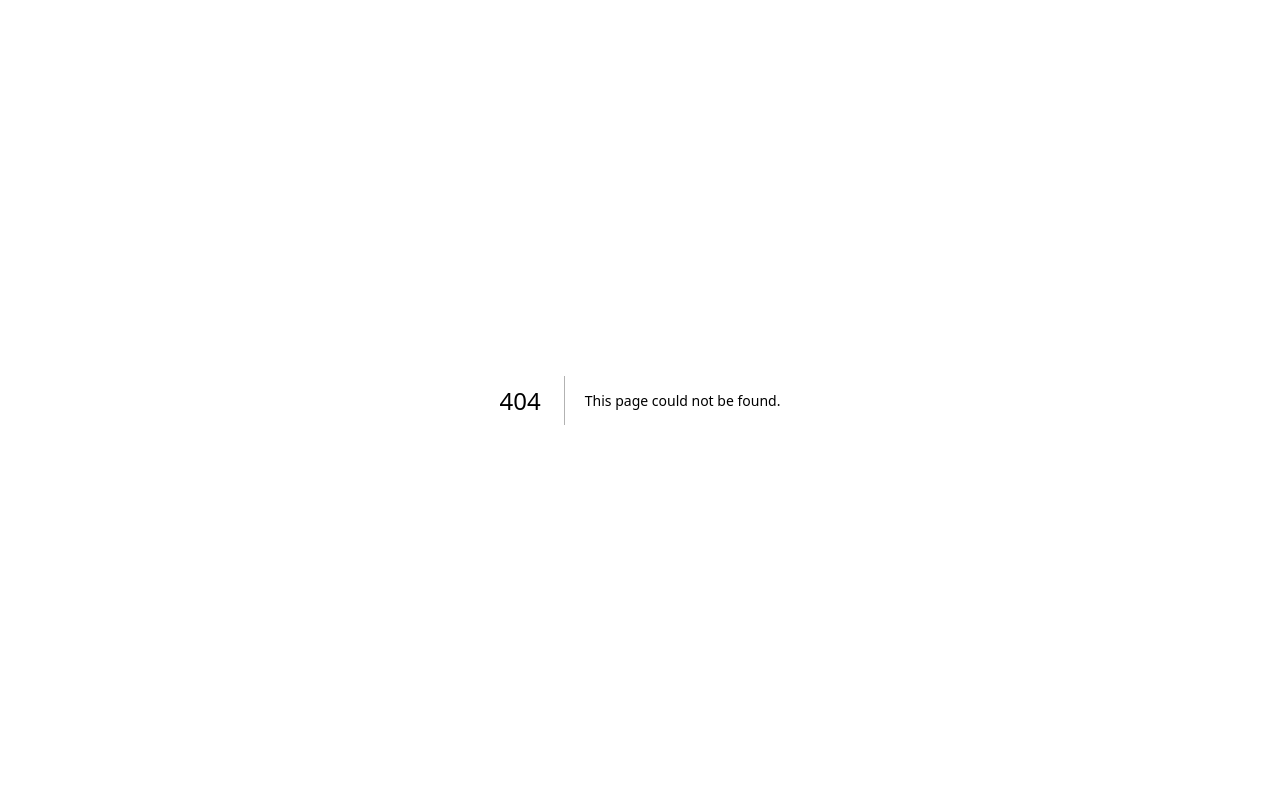
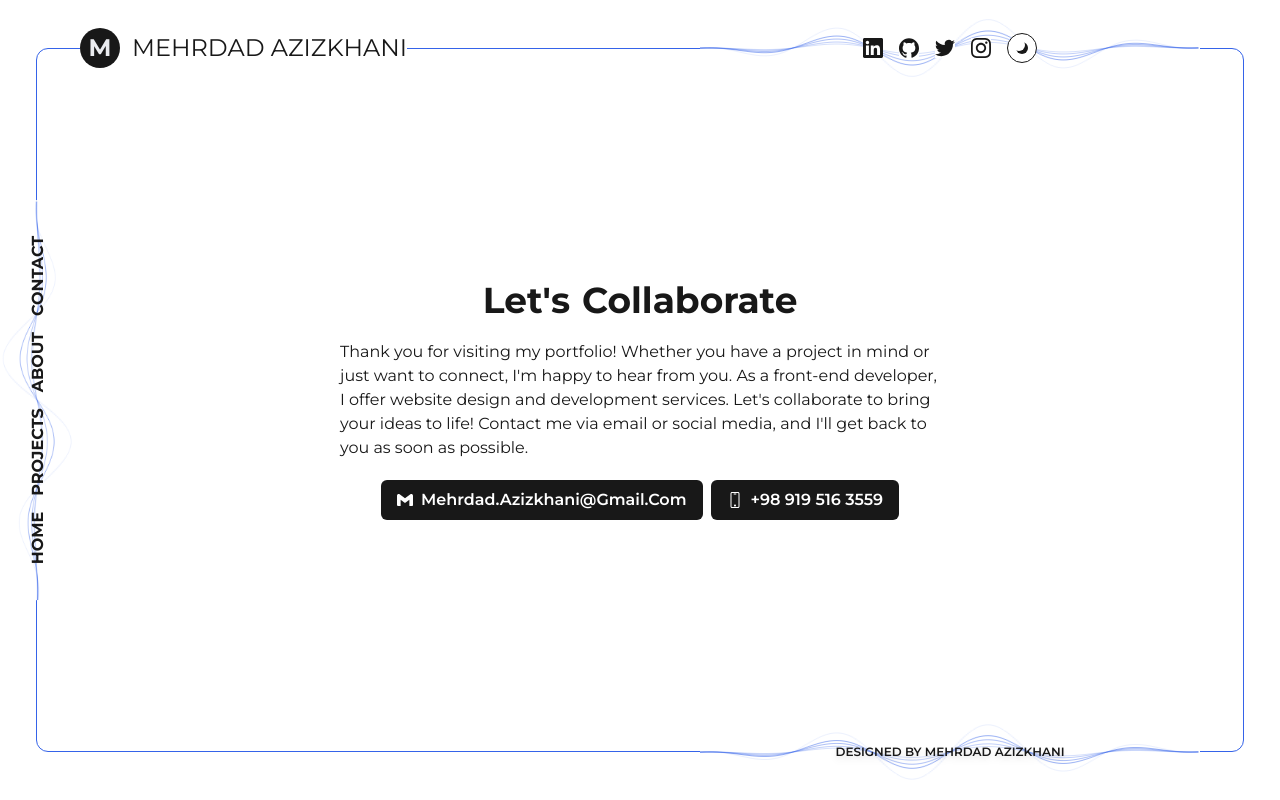
Before and after one commit to mehrdadazizkhani/portfolio, a Next.js app: page /contact in a window 1280 px wide. Before the commit this address had no page. Built offline with nearby package versions, Linux system fonts and the light colour scheme.

Commit message:
Add contact page

```diff
--- a/components/animatedText/AnimatedText.tsx
+++ b/components/animatedText/AnimatedText.tsx
@@ -3,6 +3,7 @@ import React from "react";
 
 interface Props {
   text: string;
+  hover?: boolean;
 }
 
 const textAnimation = {
@@ -32,10 +33,12 @@ const singleWordAnimation = {
   },
 };
 
-const AnimatedText = ({ text }: Props) => {
+const AnimatedText = ({ text, hover = false }: Props) => {
   return (
     <motion.div
-      className="flex lg:gap-3 gap-x-2 gap-y-1 w-full font-bold lg:text-4xl text-lg flex-wrap justify-center capitalize text-light-content dark:text-dark-content"
+      className={`flex lg:gap-3 gap-x-2 gap-y-1 w-full font-bold lg:text-4xl text-lg flex-wrap justify-center capitalize text-light-content dark:text-dark-content ${
+        hover && " md:hover:tracking-widest transition-all duration-300"
+      }`}
       variants={textAnimation}
       initial="initial"
       animate="animate"
--- a/components/base/Button.tsx
+++ b/components/base/Button.tsx
@@ -16,7 +16,7 @@ const Button = ({ children, target, download, href, locale }: Props) => {
       target={target}
       locale={locale}
       download={download}
-      className="flex transition duration-300 w-fit items-center gap-2 bg-light-content text-light-primary capitalize dark:text-dark-primary dark:bg-dark-content rounded-md py-2 px-4 whitespace-nowrap hover:bg-light-accent dark:hover:bg-dark-accent cursor-pointer"
+      className="flex text-xs md:text-base transition duration-300 font-semibold w-fit items-center gap-2 bg-light-content text-light-primary capitalize dark:text-dark-primary dark:bg-dark-content rounded-md py-2 px-4 whitespace-nowrap hover:bg-light-accent dark:hover:bg-dark-accent cursor-pointer"
     >
       {children}
     </Link>
--- /dev/null
+++ b/components/contact/Contact.tsx
@@ -0,0 +1,29 @@
+import Button from "../base/Button";
+import { SiGmail } from "react-icons/si";
+import { SlScreenSmartphone } from "react-icons/sl";
+import AnimatedText from "../animatedText/AnimatedText";
+
+const Contact = () => {
+  return (
+    <div className="flex w-full h-full justify-center items-center flex-col gap-5">
+      <AnimatedText text={"Let's Collaborate"} hover={true} />
+      <p className="md:w-[600px] text-light-content dark:text-dark-content">
+        Thank you for visiting my portfolio! Whether you have a project in mind
+        or just want to connect, I'm happy to hear from you. As a front-end
+        developer, I offer website design and development services. Let's
+        collaborate to bring your ideas to life! Contact me via email or social
+        media, and I'll get back to you as soon as possible.
+      </p>
+      <div className="flex gap-2 items-center flex-col md:flex-row">
+        <Button href="mailto:mehrdad.azizkhani@gmail.com">
+          <SiGmail /> mehrdad.azizkhani@gmail.com
+        </Button>
+        <Button href="tel:989195163559">
+          <SlScreenSmartphone /> +98 919 516 3559
+        </Button>
+      </div>
+    </div>
+  );
+};
+
+export default Contact;
--- a/components/header/Header.tsx
+++ b/components/header/Header.tsx
@@ -6,7 +6,7 @@ import SincWave from "../sincWave/SincWave";
 const Header = () => {
   return (
     <nav className="container mx-auto flex items-center justify-between px-12 md:px-20 h-14 md:h-24 overflow-hidden">
-      <div className="flex items-center gap-3 bg-light-primary dark:bg-dark-primary z-20 pr-2 pb-2 mt-2">
+      <div className="flex items-center gap-3 bg-light-primary dark:bg-dark-primary z-20">
         <div className="flex cursor-pointer aspect-square h-10 items-center justify-center rounded-full bg-dark-primary text-2xl p-2 font-bold text-dark-content dark:bg-light-primary dark:text-light-content">
           <Link href={"/"}>M</Link>
         </div>
--- a/components/layout/Layout.tsx
+++ b/components/layout/Layout.tsx
@@ -3,15 +3,22 @@ import Header from "../header/Header";
 import Navbar from "../navbar/Navbar";
 import Footer from "../footer/Footer";
 import { SlScreenSmartphone } from "react-icons/sl";
-import SincWave from "../sincWave/SincWave";
+import Head from "next/head";
 
 interface Props {
   children?: ReactNode;
+  title: string;
 }
 
-const Layout = ({ children }: Props) => {
+const Layout = ({ children, title }: Props) => {
   return (
     <>
+      <Head>
+        <title>Mehrdad Azizkhani - {title}</title>
+        <meta name="description" content="Generated by create next app" />
+        <meta name="viewport" content="width=device-width, initial-scale=1" />
+        <link rel="icon" href="/favicon.ico" />
+      </Head>
       <div className="h-[100dvh] w-full overflow-hidden bg-light-primary gap-2 dark:bg-dark-primary text-light-content dark:text-dark-content flex flex-col justify-center items-center portrait:hidden lg:landscape:hidden">
         <div className="relative w-32 h-12 z-10">
           <SlScreenSmartphone
--- a/components/navbar/Navbar.tsx
+++ b/components/navbar/Navbar.tsx
@@ -19,9 +19,9 @@ const Navbar = () => {
               />
             </div>
             <NavItem title="home" to="/" />
+            <NavItem title="projects" to="/projects" />
             <NavItem title="about" to="/about" />
-            <NavItem title="projects" to="/projects" />
-            <NavItem title="certificates" to="/certificates" />
+            <NavItem title="contact" to="/contact" />
           </div>
         </div>
       </div>
--- a/components/projects/Project.tsx
+++ b/components/projects/Project.tsx
@@ -6,6 +6,7 @@ import desktopMockup from "../../public/responsive mockups/mockup3.png";
 import { motion } from "framer-motion";
 import Button from "../base/Button";
 import { SiGithub } from "react-icons/si";
+import AnimatedText from "../animatedText/AnimatedText";
 
 interface Props {
   data: {
@@ -121,10 +122,8 @@ const Project = ({ data }: Props) => {
       </div>
       <div className="flex justify-center items-center">
         <div className="flex flex-col gap-2 md:gap-6 items-center">
-          <h2 className="md:font-bold font-semibold uppercase hover:tracking-widest transition-all duration-300 text-xl md:text-3xl text-light-content dark:text-dark-content">
-            {data.name}
-          </h2>
-          <div className="flex md:gap-2 gap-1 flex-wrap">
+          <AnimatedText text={data.name} hover={true} />
+          <div className="flex md:gap-2 gap-1 flex-wrap md:w-[600px] justify-center">
             {data.stack.map((tech, index) => (
               <span
                 className="bg-light-content/90 dark:font-semibold text-xs md:text-base px-2 md:rounded-md rounded-sm text-light-primary dark:text-dark-primary dark:bg-dark-content/90"
@@ -134,10 +133,10 @@ const Project = ({ data }: Props) => {
               </span>
             ))}
           </div>
-          <p className="text-sm sm:text-base text-light-content dark:text-dark-content">
+          <p className="text-sm sm:text-base md:w-[600px] text-light-content dark:text-dark-content">
             {data.description}
           </p>
-          <div className="flex gap-2 font-semibold">
+          <div className="flex gap-2">
             <Button target="_blank" href={data.demoURL}>
               demo
             </Button>
--- a/pages/about/index.tsx
+++ b/pages/about/index.tsx
@@ -3,7 +3,7 @@ import SincWave from "@/components/sincWave/SincWave";
 
 const AboutPage = () => {
   return (
-    <Layout>
+    <Layout title={"About"}>
       <section className="w-full h-full text-light-content flex-col dark:text-dark-content flex justify-center items-center">
         <div className="h-20 aspect-square">
           <SincWave
--- a/pages/certificates/index.tsx
+++ /dev/null
@@ -1,12 +0,0 @@
-import Certificates from "@/components/certificates/Certificates";
-import Layout from "@/components/layout/Layout";
-
-const certificatesPage = () => {
-  return (
-    <Layout>
-      <Certificates />
-    </Layout>
-  );
-};
-
-export default certificatesPage;
--- /dev/null
+++ b/pages/contact/index.tsx
@@ -0,0 +1,12 @@
+import Contact from "@/components/contact/Contact";
+import Layout from "@/components/layout/Layout";
+
+const contactPage = () => {
+  return (
+    <Layout title={"Contact"}>
+      <Contact />
+    </Layout>
+  );
+};
+
+export default contactPage;
--- a/pages/index.tsx
+++ b/pages/index.tsx
@@ -6,12 +6,11 @@ export default function Home() {
   return (
     <>
       <Head>
-        <title>Mehrdad Azizkhani</title>
         <meta name="description" content="Generated by create next app" />
         <meta name="viewport" content="width=device-width, initial-scale=1" />
         <link rel="icon" href="/favicon.ico" />
       </Head>
-      <Layout>
+      <Layout title={"Home"}>
         <Summary />
       </Layout>
     </>
--- a/pages/projects/index.tsx
+++ b/pages/projects/index.tsx
@@ -1,26 +1,10 @@
 import Layout from "@/components/layout/Layout";
 import Projects from "@/components/projects/Projects";
-import SincWave from "@/components/sincWave/SincWave";
 
 const ProjectsPage = () => {
   return (
-    <Layout>
+    <Layout title={"Projects"}>
       <Projects />
-      {/* <section className="w-full h-full text-light-content flex-col dark:text-dark-content flex justify-center items-center">
-        <div className="h-20 aspect-square">
-          <SincWave
-            color={"#3563E9"}
-            thickness={0.5}
-            scale={21}
-            frequency={0.02}
-            amplitudesMax={[150, 90, 50, 40, 300]}
-            animationSpeed={0.05}
-            animationAmplitude={0.2}
-          />
-        </div>
-        <h1 className="animate-pulse">coming soon</h1>
-        <h1 className="font-bold">PROJECTS</h1>
-      </section> */}
     </Layout>
   );
 };
```
